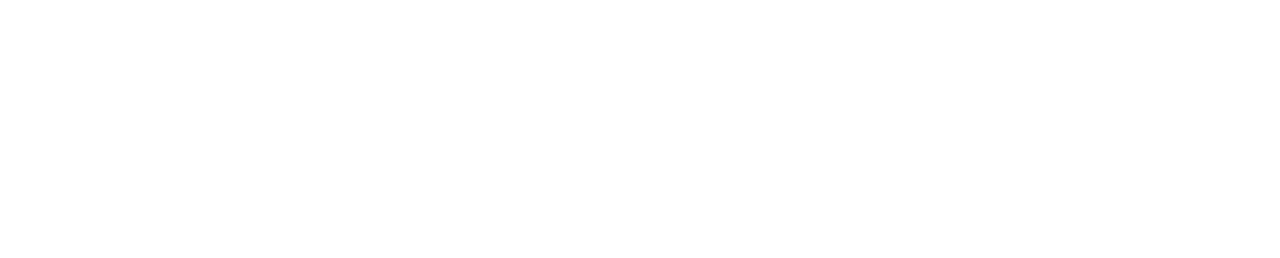
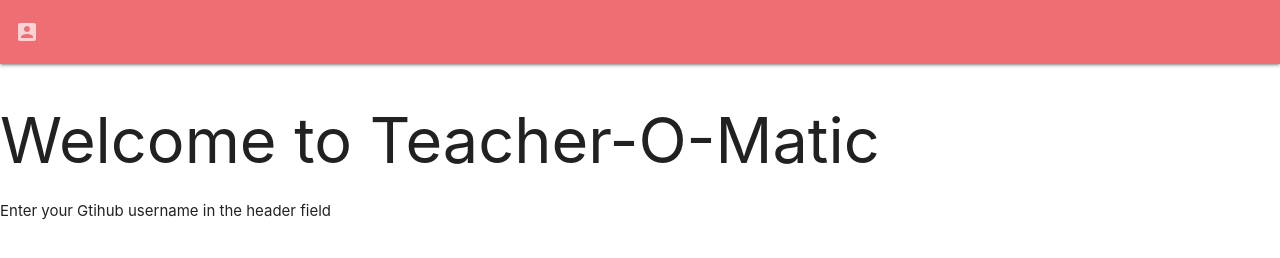
Before and after one commit to ntijoh-te4/Curly-sheriffs, a plain HTML site: page index.html in a window 1280 px wide. Drawn offline with nearby package versions, Linux system fonts and the light colour scheme.

Commit message:
working  html and js for index page

```diff
--- a/index.html
+++ b/index.html
@@ -5,12 +5,43 @@
     <meta http-equiv="X-UA-Compatible" content="IE=edge">
     <meta name="viewport" content="width=device-width, initial-scale=1.0">
     <link rel="stylesheet" href="style.css">
+    <link rel="stylesheet" href="https://cdnjs.cloudflare.com/ajax/libs/materialize/1.0.0/css/materialize.min.css">
+    <link href="https://fonts.googleapis.com/icon?family=Material+Icons"
+      rel="stylesheet">
+      <script src="javascript.js"></script>
+    <script src="https://cdnjs.cloudflare.com/ajax/libs/materialize/1.0.0/js/materialize.min.js"></script>
+    <title>Teacher-O-Matic</title>
 
-    <title>Teacher-O-Matic</title>
+
+    <template class="start_words">
+        <h1>Welcome to Teacher-O-Matic</h1>
+        <p>Enter your Gtihub username in the header field</p>
+    </template>
+
+
+
 </head>
 <body>
+    <nav>
+        <div class="nav-wrapper">
+          <form>
+            <div class="input-field">
+              <input id="search" type="search" required>
+              <label class="label-icon" for="search"><i class="material-icons">account_box</i></label>
+              <i class="material-icons">close</i>
+            </div>
+          </form>
+        </div>
+      </nav>
 
+      <main>
+      </main>
 
 </body>
-<script src="javascript.js"></script>
+<script>
+
+window.onload = function() {
+        index()
+    }
+</script>
 </html>
--- a/javascript.js
+++ b/javascript.js
@@ -1 +1,31 @@
-console.log("hewj")
+
+
+
+
+
+
+
+
+
+
+
+
+
+
+
+
+
+
+
+
+
+
+
+
+function index(){
+    const main = document.querySelector('main');
+    const template = document.querySelector('.start_words');
+    const clone = template.content.cloneNode(true);
+
+    main.appendChild(clone)
+}
```
